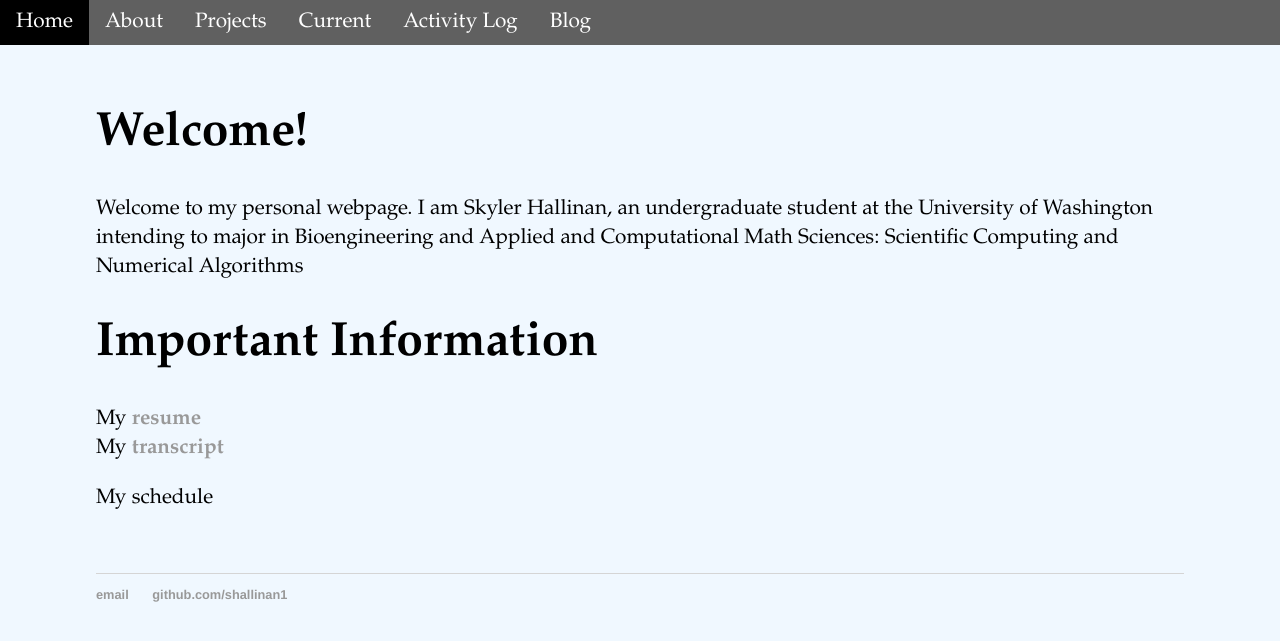
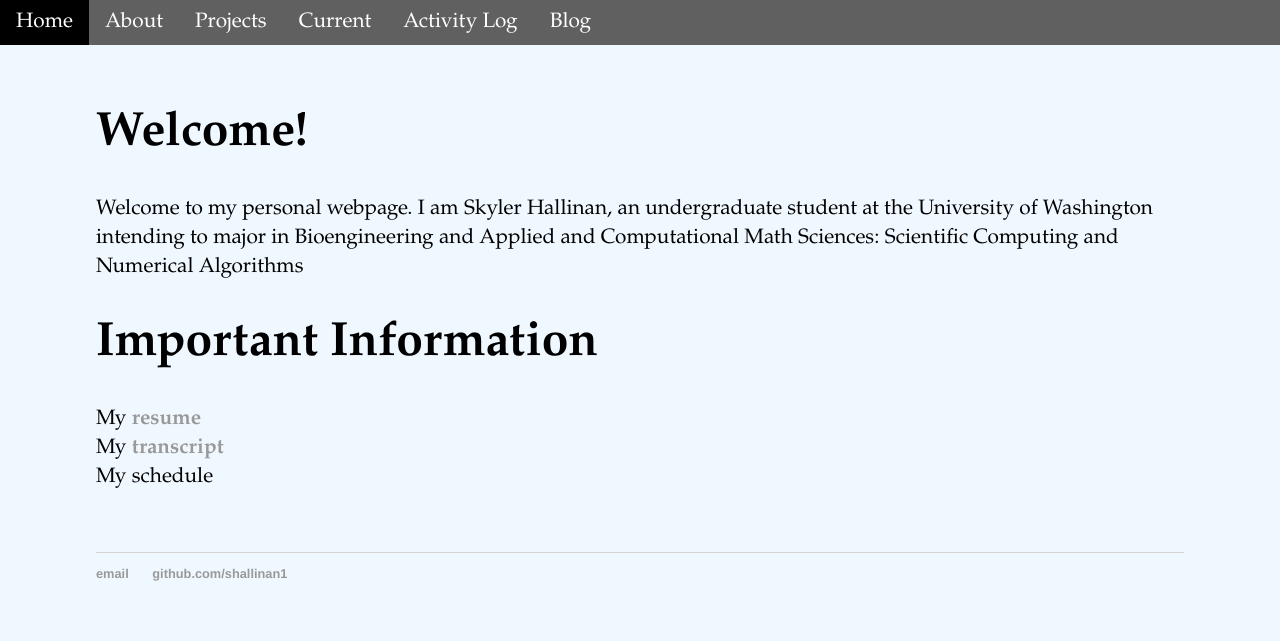
Before and after one commit to shallinan1/shallinan1.github.io, a Jekyll site: the page built from index.md, in a window 1280 px wide. Shown: the top 641 px of the page. Built offline with Jekyll 4.4.1, drawn with Linux system fonts in a browser that asks for light colours.

Commit message:
consisten-p

```diff
--- a/index.md
+++ b/index.md
@@ -7,11 +7,11 @@ title: Home
 Welcome to my personal webpage. I am Skyler Hallinan, an undergraduate student at the University of Washington intending to major in Bioengineering and Applied and Computational Math Sciences: Scientific Computing and Numerical Algorithms
 
 # Important Information
-My <a href="/assets/official/Hallinan_Skyler_Resume.pdf" target = "_blank"><b>resume</b></a> <br>
+<p> My <a href="/assets/official/Hallinan_Skyler_Resume.pdf" target = "_blank"><b>resume</b></a> <br>
 My <a href="/assets/official/UWUnofficialTranscript.pdf" target = "_blank"><b>transcript</b></a> <br>
 
 <!-- Trigger/Open The Modal -->
-My <span id="clickText">schedule</span>
+My <span id="clickText">schedule</span> </p>
 
 <!-- The Modal -->
 <div id="myModal" class="modal">
```
